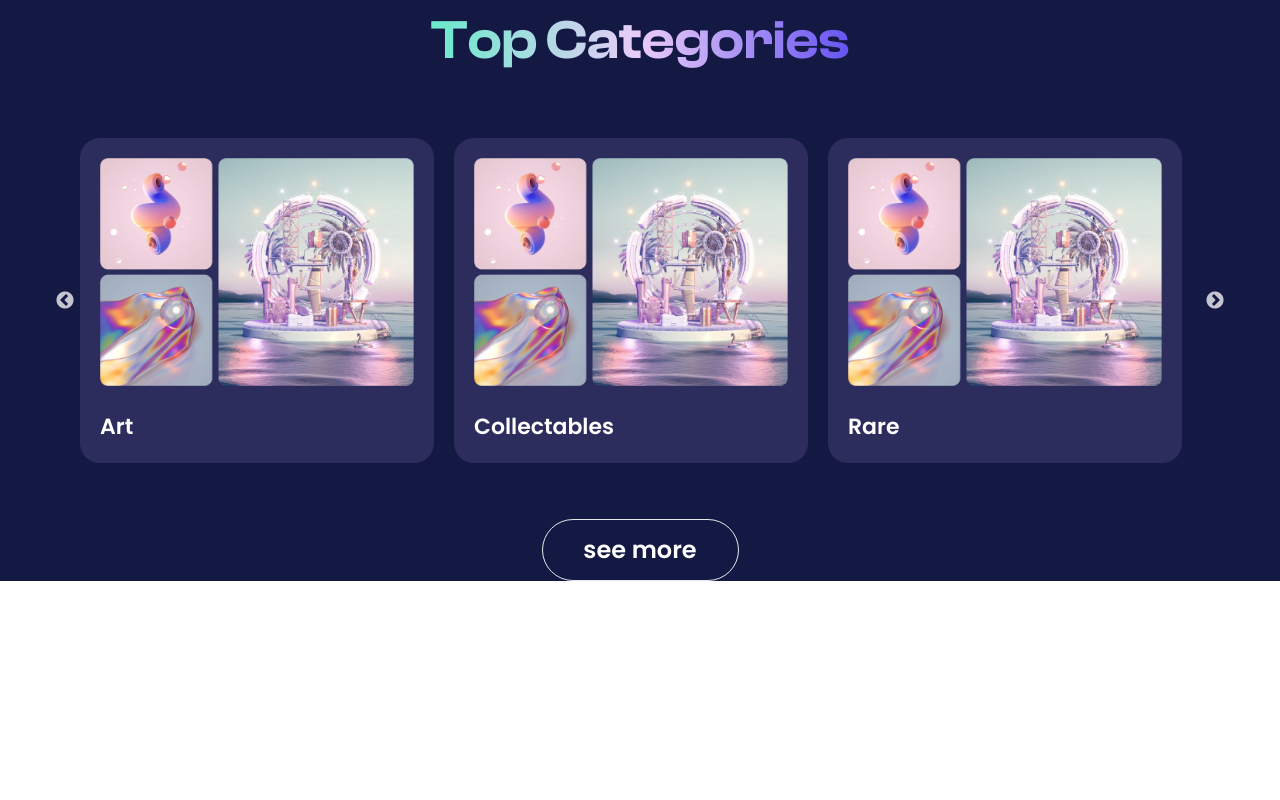
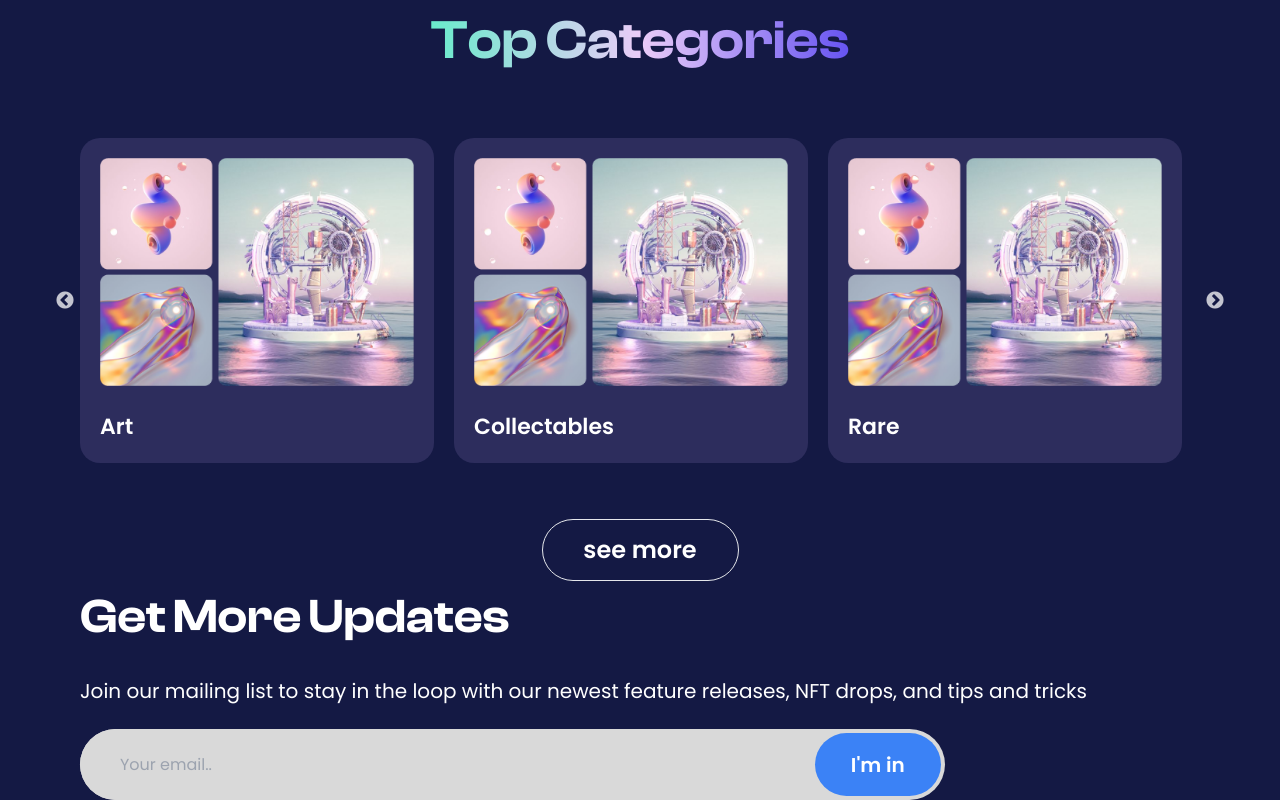
Before and after one commit to Hrithik0112/ENDFT-Nft-platform, a Next.js app: page / in a window 1280 px wide. Shown: the part 5245-6045 px from the top of the page. Before the commit the page ends 5826 px from the top, so only its background shows below. Built offline with nearby package versions, Linux system fonts and the light colour scheme.

Commit message:
Feat : Get more update section added

```diff
--- a/app/page.tsx
+++ b/app/page.tsx
@@ -1,5 +1,6 @@
 import Articles from "@/components/Articles";
 import CreateAndSell from "@/components/CreateAndSell";
+import GetMoreUpdate from "@/components/GetMoreUpdate";
 import Hero from "@/components/Hero";
 import Navbar from "@/components/Navbar";
 import TopCategories from "@/components/TopCategories";
@@ -18,6 +19,7 @@ export default function Home() {
       <CreateAndSell/>
       <Articles/>
       <TopCategories/>
+      <GetMoreUpdate/>
     </main>
   );
 }
--- /dev/null
+++ b/components/GetMoreUpdate.tsx
@@ -0,0 +1,18 @@
+import React from 'react'
+
+const GetMoreUpdate = () => {
+  return (
+    <div className='flex flex-col gap-6 text-white'>
+        <p className='text-[48px] font-clash font-semibold'>Get More Updates</p>
+        <p className='font-normal text-xl'>Join our mailing list to stay in the loop with our newest feature releases, NFT drops, and tips and tricks</p>
+        <div className='w-[865px] h-[71px] rounded-[116px] bg-[#d9d9d9] flex justify-end items-center relative'>
+            <input type="text" placeholder='Your email..' className=' absolutepl-10 w-[865px]  rounded-l-[116px] h-full bg-[#d9d9d9] pl-10' />
+            <button className='w-[150px] h-[63px] bg-blue-500 text-center text-white font-semibold text-xl mr-1  rounded-[116px]'>
+                I'm in
+            </button>
+        </div>
+    </div>
+  )
+}
+
+export default GetMoreUpdate
```
